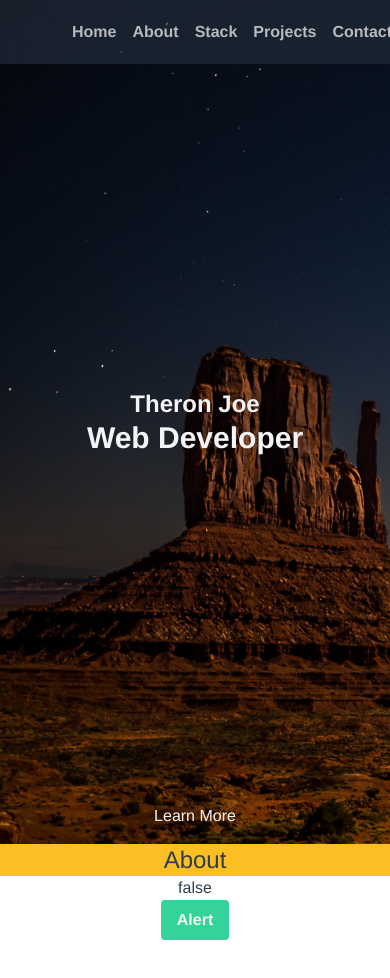
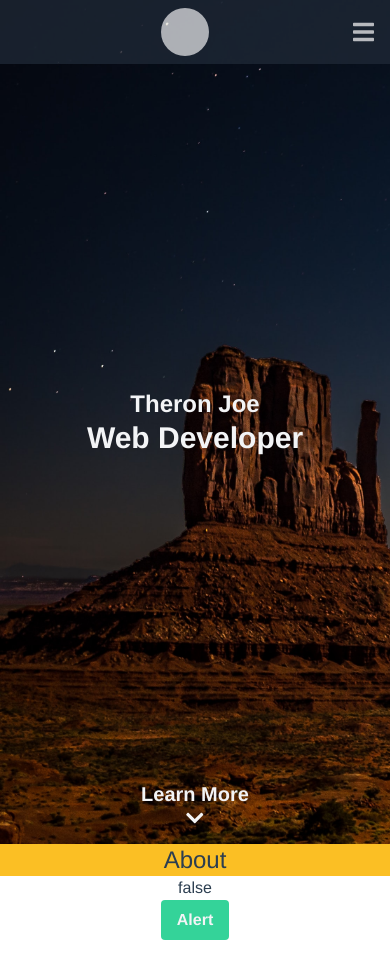
Before and after one commit to theronj60/portfolio, a Vue app: page / in a window 390 px wide. Shown: the top 978 px of the page. Built offline with nearby package versions, Linux system fonts and the light colour scheme.

Commit message:
updated styles for home page. added icons to nav and home. created navbar and added links and mobile format.

```diff
--- a/src/components/NavBar.vue
+++ b/src/components/NavBar.vue
@@ -15,9 +15,12 @@ export default defineComponent({
 </script>
 
 <template>
-	<nav class="absolute h-16 bg-gray-800 opacity-75 w-full text-gray-100 px-4 flex justify-between items-center content-center">
-		<span class="rounded-full bg-gray-200 w-12 h-12 ml-12"></span>
-		<ul class="flex justify-self-end items-center">
+	<nav class="absolute h-16 bg-gray-800 opacity-75 min-w-screen w-full text-gray-100 px-4 flex justify-between items-center">
+		<span class="rounded-full bg-gray-200 mx-auto w-12 h-12 md:ml-12"></span>
+		<div class="md:hidden flex justify-self-end items-center">
+			<font-awesome-icon :icon="['fas', 'bars']" class="text-2xl font-bold" />
+		</div>
+		<ul class="md:flex justify-self-end items-center hidden">
 			<a v-for="nav in navItems" :key="nav.name" :href="nav.link">
 				<li class="mx-2 font-black">{{ nav.name }}</li>
 			</a>
--- a/src/main.ts
+++ b/src/main.ts
@@ -5,10 +5,10 @@ import './assets/index.css'
 
 //font-awesome
 import { library } from "@fortawesome/fontawesome-svg-core"
-import { faSignOutAlt } from "@fortawesome/free-solid-svg-icons"
+import { faChevronDown, faBars } from "@fortawesome/free-solid-svg-icons"
 import { FontAwesomeIcon } from "@fortawesome/vue-fontawesome"
 
-library.add(faSignOutAlt)
+library.add(faChevronDown, faBars)
 
 // Route Imports
 import Home from './pages/Home.vue'
--- a/src/pages/Home.vue
+++ b/src/pages/Home.vue
@@ -19,35 +19,27 @@ export default defineComponent ({
 				'jest'
 			]
 		})
-		/* let home = ref(null) */
-		/* onMounted(() => { */
-		/* 	console.log(home.value) */
-		/* }) */
-		/* home.value.scroll({ */
-		/* 	//	top: 20, */
-		/* 	behavior: 'smooth', */
-		/* })	 */
 		return { state, bgImg }
 	}
 })
 </script>
 
 <template>
-	<section ref="home" class="min-h-screen flex flex-col justify-center text-gray-100" :style="bgImg">
+	<section ref="home" class="min-h-screen min-w-screen flex flex-col justify-center text-gray-100" :style="bgImg">
 		<div class="h-1/3">
 		</div>
 		<div class="rounded-lg flex flex-col justify-center h-1/3 w-3/4 mx-auto">
-			<span class="text-2xl font-semibold">
+			<span class="text-2xl md:text-4xl font-semibold">
 				Theron Joe
 			</span>
-			<span class="text-3xl font-black">
+			<span class="text-3xl md:text-5xl font-black">
 				Web Developer
 			</span>
 		</div>
 		<div class="flex items-end justify-center h-1/3 pb-4">
-			<a href="#about" class="flex flex-col px-4">
-				<span>Learn More</span>
-				<span></span>
+			<a href="#about" class="flex flex-col items-center px-4">
+				<span class="text-xl font-bold">Learn More</span>
+				<font-awesome-icon :icon="['fas', 'chevron-down']" class="text-xl font-bold" />
 			</a>
 		</div>
 	</section>
```
